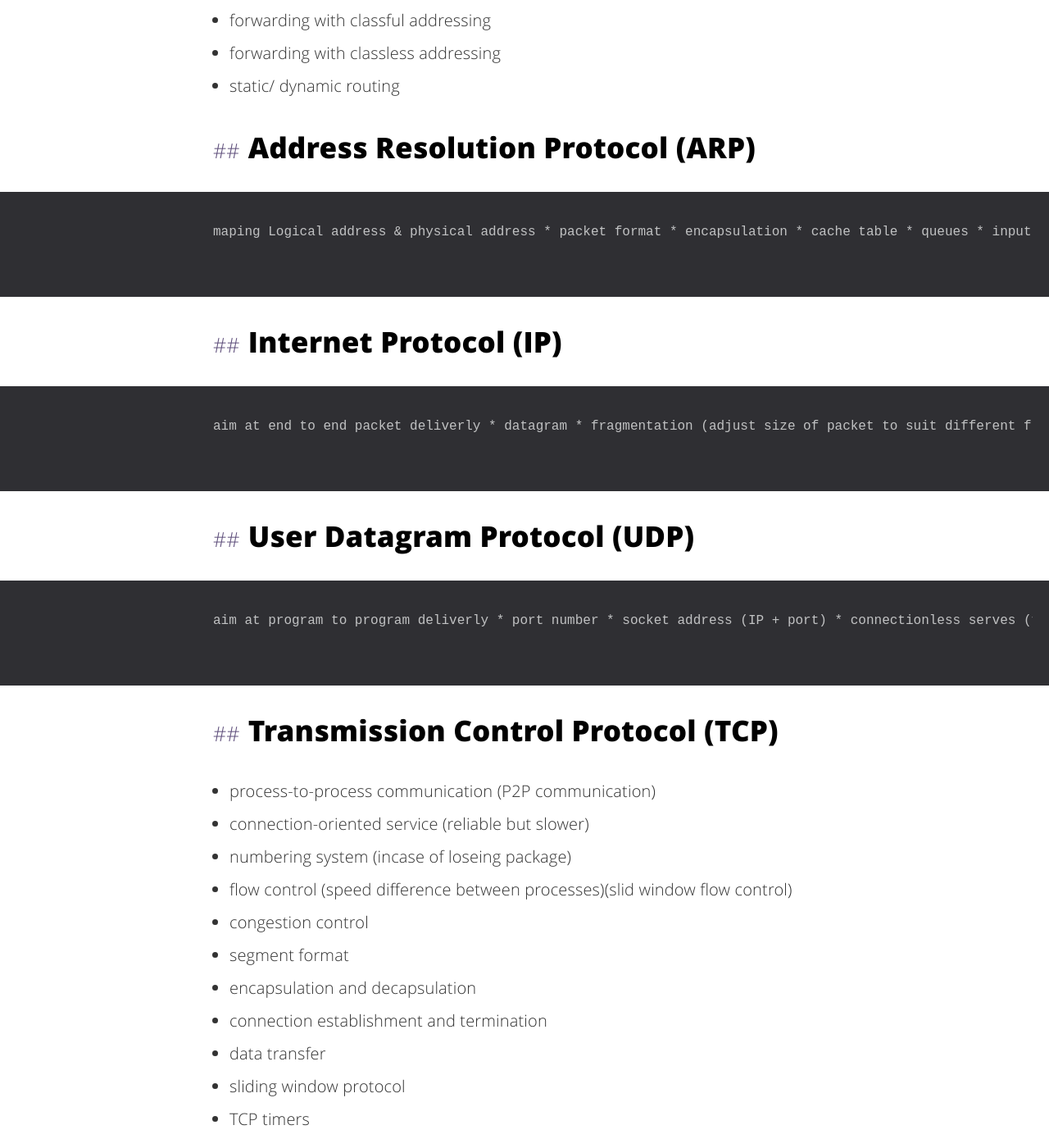
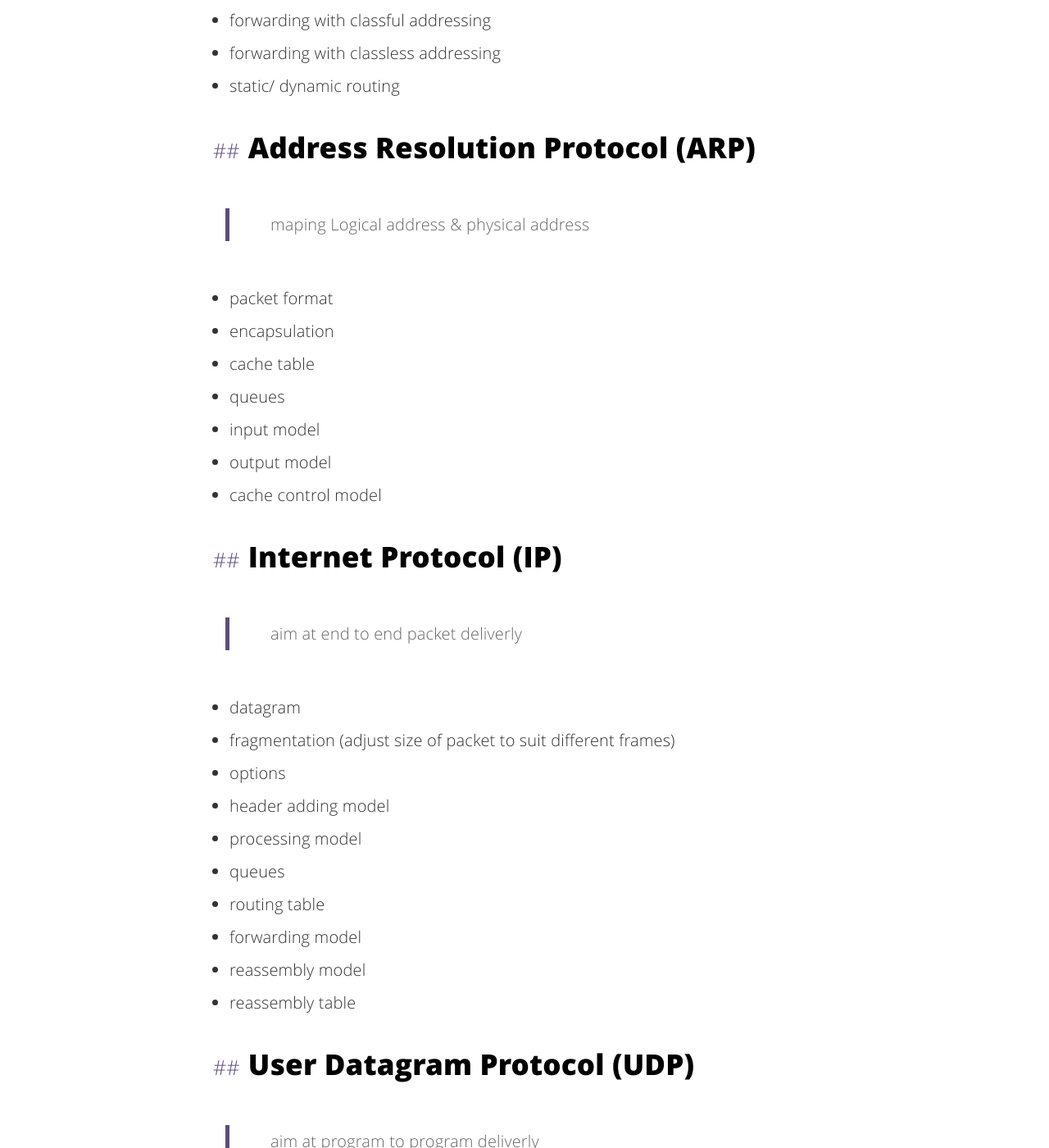
Before and after one commit to GSephrioth/gsephrioth.github.com, a Jekyll site: the page built from _posts/2017-01-19-Internet-communication-Class-Notes.md, in a window 1280 px wide and 1400 px high, scrolled down 2017 px. Shown: the whole window at 82% size. Built offline with Jekyll 4.4.1, drawn with Linux system fonts in a browser that asks for light colours; our own code applies the rules of GitHub Pages for plain Markdown files; comment, search, counter and statistics services are not loaded; some of the changed text lies outside the part shown.

Commit message:
updated Notes for Internet Communication

```diff
--- a/_posts/2017-01-19-Internet-communication-Class-Notes.md
+++ b/_posts/2017-01-19-Internet-communication-Class-Notes.md
@@ -41,7 +41,8 @@ Lecture 2 & 3
 * static/ dynamic routing
 
 ## Address Resolution Protocol (ARP)
-	maping Logical address & physical address
+>maping Logical address & physical address
+
 * packet format
 * encapsulation
 * cache table
@@ -51,7 +52,8 @@ Lecture 2 & 3
 * cache control model
 
 ## Internet Protocol (IP)
-	aim at end to end packet deliverly
+>aim at end to end packet deliverly
+
 * datagram
 * fragmentation (adjust size of packet to suit different frames)
 * options
@@ -64,7 +66,8 @@ Lecture 2 & 3
 * reassembly table
 
 ## User Datagram Protocol (UDP)
-	aim at program to program deliverly
+>aim at program to program deliverly
+
 * port number
 * socket address (IP + port)
 * connectionless serves (faster but not reliable)
```
